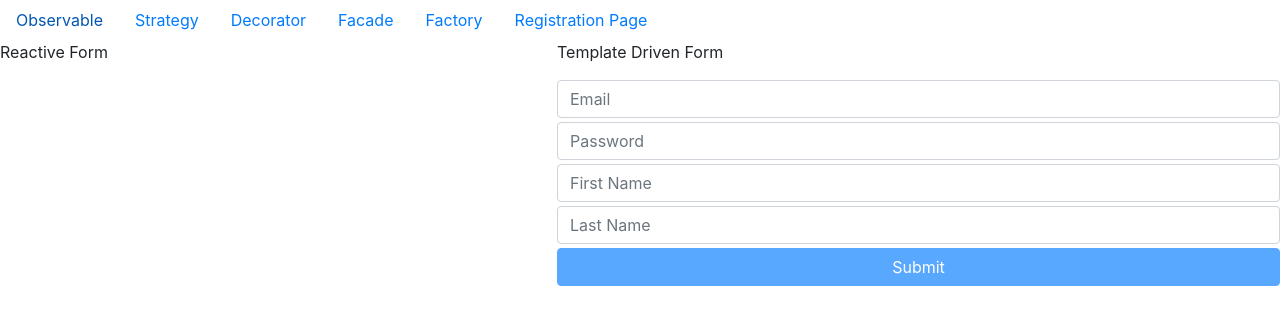
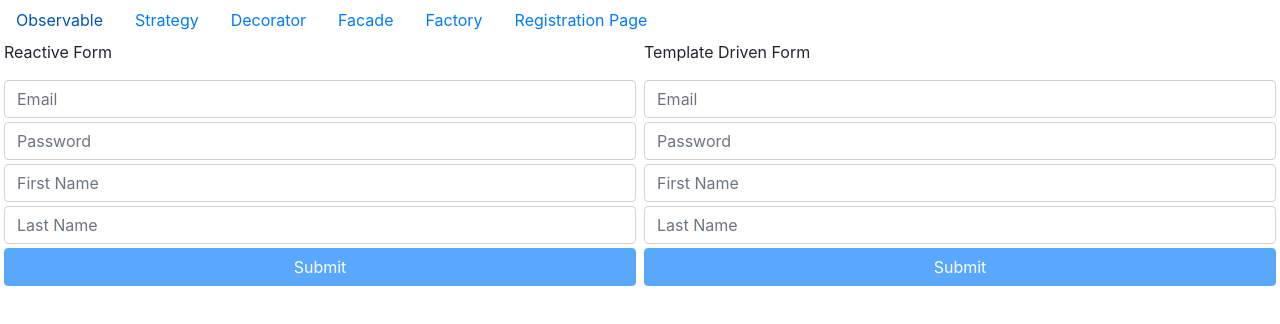
Before and after one commit to yaryna-khomichak/mentoring, an Angular app in the folder patterns-app/: page /registration-page in a window 1280 px wide. Shown: the top 324 px of the page. Built offline with nearby package versions, Linux system fonts and the light colour scheme.

Commit message:
Add reactive form

```diff
--- a/patterns-app/src/app/app.module.ts
+++ b/patterns-app/src/app/app.module.ts
@@ -1,6 +1,6 @@
 import { BrowserModule } from '@angular/platform-browser';
 import { NgModule } from '@angular/core';
-import { FormsModule } from '@angular/forms';
+import { FormsModule, ReactiveFormsModule } from '@angular/forms';
 
 import { AppRoutingModule } from './app-routing.module';
 import { AppComponent } from './app.component';
@@ -35,6 +35,7 @@ import { TemplateDrivenFormComponent } from './components/registration-page/temp
 		AppRoutingModule,
 		HttpClientModule,
 		FormsModule,
+		ReactiveFormsModule,
 	],
 	providers: [],
 	bootstrap: [AppComponent]
--- a/patterns-app/src/app/components/registration-page/reactive-form/reactive-form.component.html
+++ b/patterns-app/src/app/components/registration-page/reactive-form/reactive-form.component.html
@@ -1,3 +1,49 @@
 <p>
   Reactive Form
 </p>
+<form [formGroup]="myForm"
+  class="d-flex flex-column"
+  (ngSubmit)="onSubmit()">
+  <input type="email"
+    class="form-control mb-1"
+    placeholder="Email"
+    name="email"
+    formControlName="email">
+  <div *ngIf="myForm.controls['email'].invalid && myForm.controls['email'].touched"
+    class="alert alert-danger">
+    Email is required
+  </div>
+  <input type="password"
+    class="form-control mb-1"
+    placeholder="Password"
+    name="password"
+    formControlName="password">
+  <div *ngIf="myForm.controls['password'].invalid && myForm.controls['password'].touched"
+    class="alert alert-danger">
+    Password is required
+  </div>
+  <input type="text"
+    class="form-control mb-1"
+    placeholder="First Name"
+    name="firstName"
+    formControlName="firstName">
+  <div *ngIf="myForm.controls['firstName'].invalid && myForm.controls['firstName'].touched"
+    class="alert alert-danger">
+    First name is required
+  </div>
+  <input type="text"
+    class="form-control mb-1"
+    placeholder="Last Name"
+    name="lastName"
+    formControlName="lastName">
+  <div *ngIf="myForm.controls['lastName'].invalid && myForm.controls['lastName'].touched"
+    class="alert alert-danger">
+    Last name is required
+  </div>
+  <button type="submit"
+    class="btn btn-primary"
+    [disabled]="myForm.invalid"
+    (click)="addUser();myForm.reset()">
+    Submit
+  </button>
+</form>
--- a/patterns-app/src/app/components/registration-page/reactive-form/reactive-form.component.ts
+++ b/patterns-app/src/app/components/registration-page/reactive-form/reactive-form.component.ts
@@ -1,15 +1,30 @@
-import { Component, OnInit } from '@angular/core';
+import { Component } from '@angular/core';
+import { FormGroup, FormControl, Validators } from '@angular/forms';
+import { RegistrationPageService } from 'src/app/services/registration-page.service';
+import { UserData } from 'src/app/models/user-data.class';
 
 @Component({
 	selector: 'app-reactive-form',
 	templateUrl: './reactive-form.component.html',
 	styleUrls: ['./reactive-form.component.scss']
 })
-export class ReactiveFormComponent implements OnInit {
+export class ReactiveFormComponent {
+	public myForm: FormGroup = new FormGroup({
+		email: new FormControl('', [
+			Validators.required,
+			Validators.email
+		]),
+		password: new FormControl('', Validators.required),
+		firstName: new FormControl('', Validators.required),
+		lastName: new FormControl('', Validators.required)
+	});
 
-	constructor() { }
+	constructor(private registrationPageService: RegistrationPageService) { }
 
-	ngOnInit() {
+	public addUser() {
+		this.registrationPageService.addUser(
+			new UserData(this.myForm.value.email, this.myForm.value.password, this.myForm.value.firstName, this.myForm.value.lastName));
 	}
 
+	public onSubmit() {}
 }
--- a/patterns-app/src/app/components/registration-page/registration-page.component.html
+++ b/patterns-app/src/app/components/registration-page/registration-page.component.html
@@ -1,4 +1,4 @@
 <div class="d-flex">
-  <app-reactive-form class="flex-grow-1"></app-reactive-form>
-  <app-template-driven-form class="flex-grow-1"></app-template-driven-form>
+  <app-reactive-form class="flex-grow-1 px-1"></app-reactive-form>
+  <app-template-driven-form class="flex-grow-1 px-1"></app-template-driven-form>
 </div>
```
